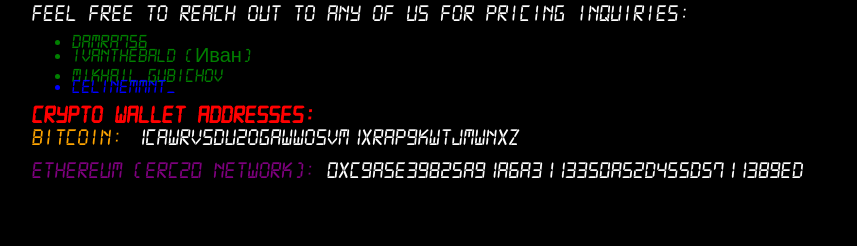
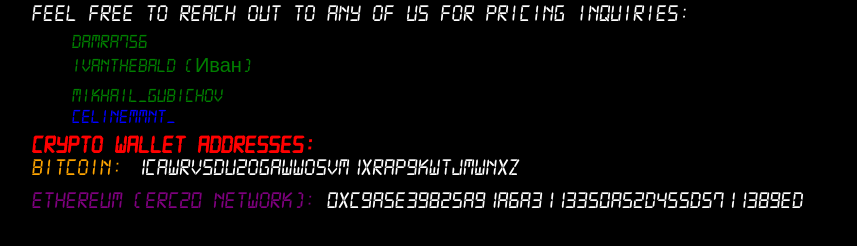
Before and after one commit to damra756/damra756.github.io, a plain HTML site: page index.html in a window 1280 px wide. Shown: the part 176-422 px from the top of the page, without its empty margins (208-1065 px from the left). Drawn offline with Linux system fonts and the light colour scheme.

Commit message:
Update index.html

```diff
--- a/index.html
+++ b/index.html
@@ -22,10 +22,10 @@
             <p>Feel free to reach out to any of us for pricing inquiries:</p>
 
             <ul>
-                <li style="color: green; font-size: 20px;">damra756</li>
-                <li style="color: green; font-size: 20px;">ivanthebald (Иван)</li>
-                <li style="color: green; font-size: 20px;">mikhail_gubichov</li>
-                <li style="color: blue; font-size: 20px;">celinemmnt_</li>
+                <p  style="color: green; font-size: 20px;">damra756</p >
+                <p  style="color: green; font-size: 20px;">ivanthebald (Иван)</p >
+                <p  style="color: green; font-size: 20px;">mikhail_gubichov</p >
+                <p style="color: blue; font-size: 20px;">celinemmnt_</p >
             </ul>
         </section>
 
```
